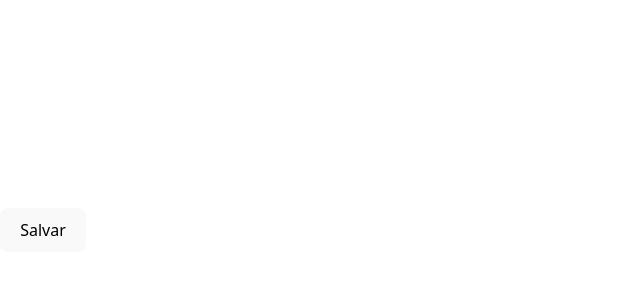
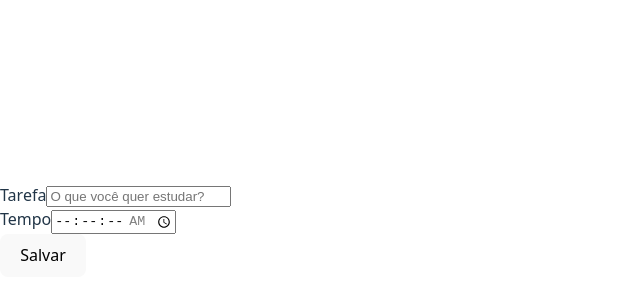
Before and after one commit to Melksedeque/alura-studies-timer, a React (Vite) app: page / in a window 1280 px wide. Shown: the part 170-470 px from the top of the page, without its empty margins (0-640 px from the left). Built offline with nearby package versions, Linux system fonts and the light colour scheme.

Commit message:
Importar formulário ao inves do botão

```diff
--- a/src/App.tsx
+++ b/src/App.tsx
@@ -1,9 +1,9 @@
-import Botao from "./components/Botao";
+import Formulario from "./components/Formulario";
 
 function App() {
   return (
     <div className="App">
-      <Botao />
+      <Formulario />
     </div>
   );
 }
```
